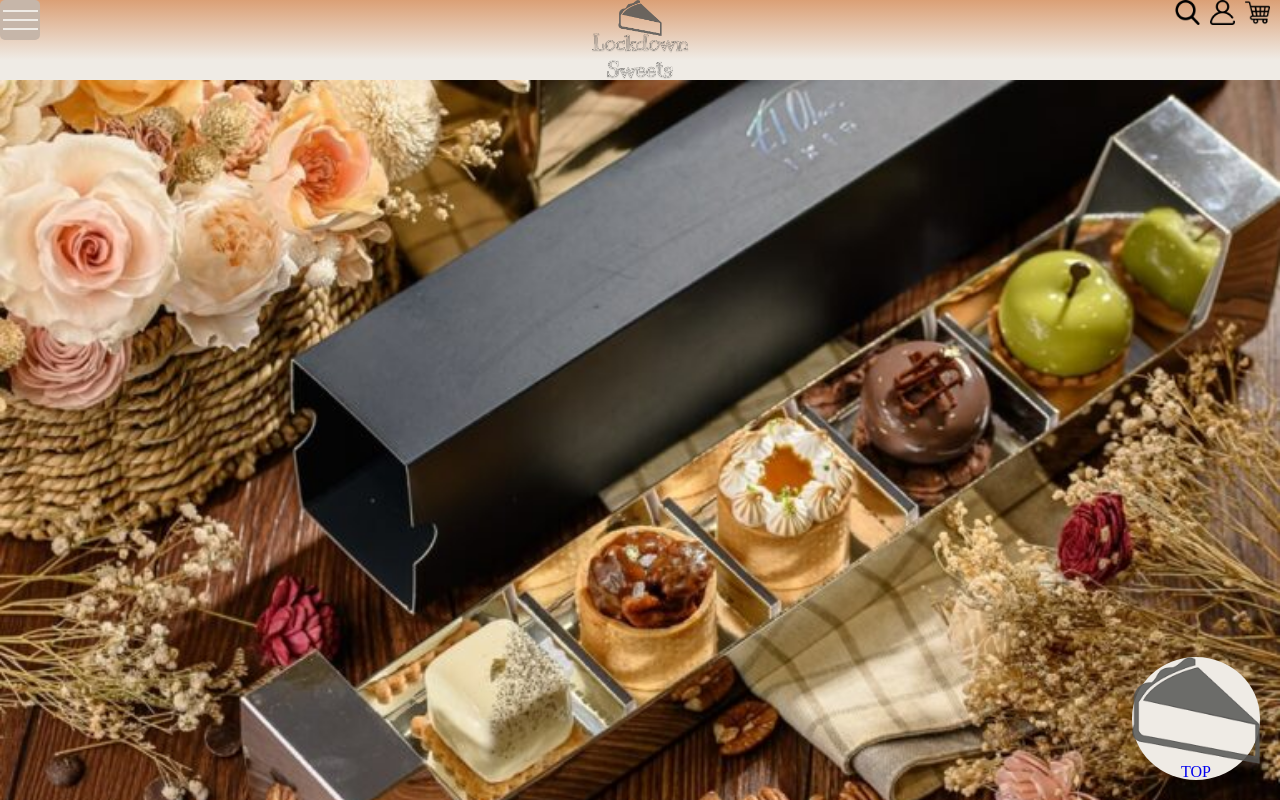
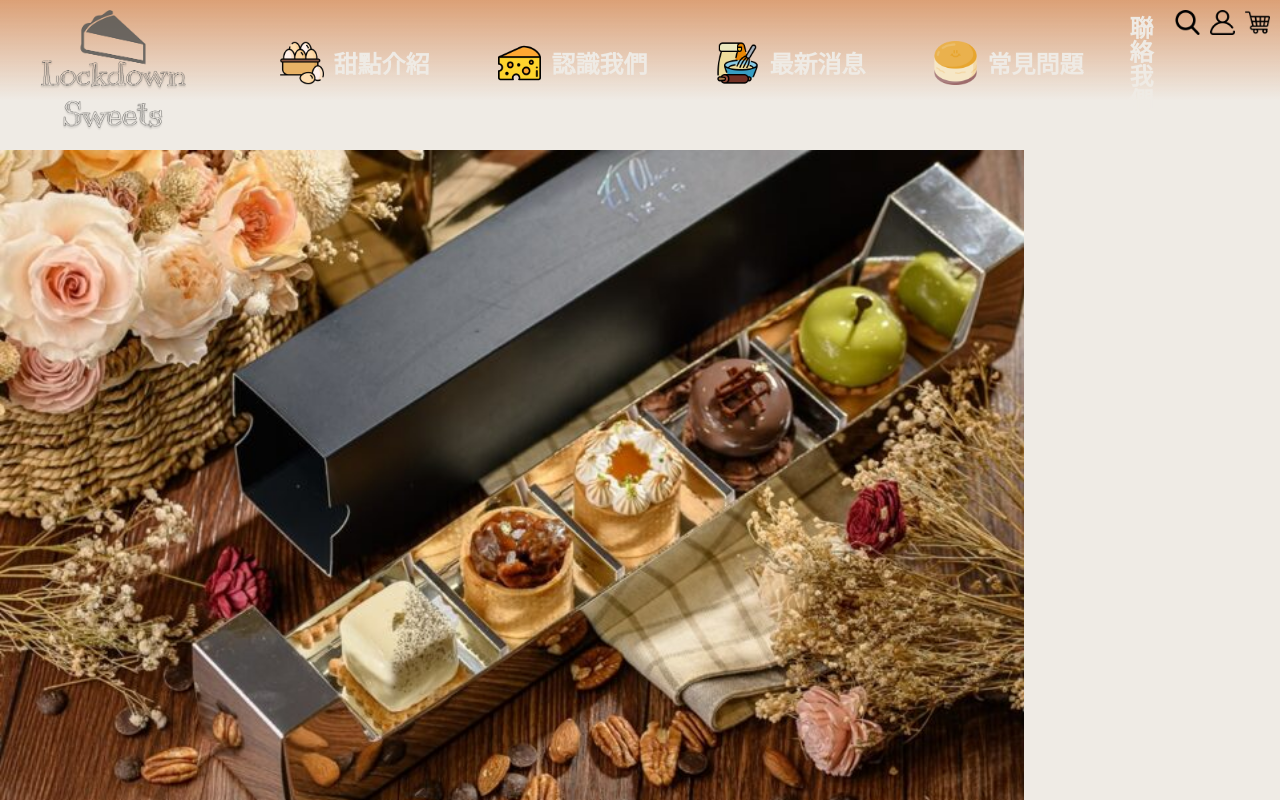
Before and after one commit to imshow123/individual-project-new, a plain HTML site: page index.html in a window 1280 px wide. Shown: the top 800 px of the page. Drawn offline with Linux system fonts and the light colour scheme.

Commit message:
電腦版導覽列完成

```diff
--- a/index.css
+++ b/index.css
@@ -11,6 +11,7 @@ img{
     width: 100%;
 }
 
+@media screen and (max-width: 768px){
 /* 漢堡 */
     #hb{
         width: 40px;
@@ -127,7 +128,7 @@ nav .icon{
         margin-right: 10px;
     }
     .banner{
-    padding-top: 20px;
+        padding-top: 60px;
     }
 
     /* 產品類別 */
@@ -181,6 +182,7 @@ nav .icon{
         bottom: 0;
         width: 100%;
         object-fit: cover;
+    }
 }
 
 /* 人氣熱賣 */
@@ -335,6 +337,110 @@ footer p{
 
 
 @media screen and (min-width: 1200px){
+    .container{
+        width: 12oopx;
+        /* margin: auto; */
+    }
+    input{
+        display: none;
+    }
+    #hb{
+        display: none;
+    }
+    .main-header{
+        /* border:5px solid rgb(15, 148, 155); */
+        width: 100%;
+        display: flex;
+        justify-content: space-between;
+        background: linear-gradient(rgba(219, 160, 118, 1) , rgba(239, 235, 229, .3));
+        height: 100px;
+        position: fixed;
+         z-index: 10; /*不設定會被蓋住 */
+    }
+    nav{
+        /* border: 1px solid red; */
+        transform: translateY(30px);
+        padding: 0 20px;
+    }
+    nav ul{
+        display: flex;
+    }
+    nav li{
+        /* border: 1px solid red; */
+        display: flex;
+        justify-content: center;
+        align-items: center;
+        font-size: 24px;
+        height: 70px;
+        /* line-height: 50px; */
+    }
+    nav li:hover>a{
+        background-color: rgba(239, 235, 229, 1);
+        color: rgba(219, 160, 118, 1);
+        border-radius: 50%;
+        line-height: 30px;
+        font-weight: bold;
+    }
+    nav li a{
+        color: rgba(239, 235, 229, 1);
+        text-decoration: none;
+        padding-left: 10px;
+        font-weight: bold;
+    }
+    nav .icon{
+        width: 20%;
+    }
+    nav li:hover>.icon{
+        width: 25%;
+    }
+    .logo{
+        /* border: 4px solid rgb(39, 176, 30); */
+        width: 50%;
+        transform: translateY(10px);
+    }
+    .service{
+        /* border: 2px solid red; */
+        transform: translateY(10px);
+        display: flex;
+        justify-content: space-between;
+    }
+    .service div{
+        /* border: 1px solid #000; */
+        width: 25px;
+        margin-right: 10px;
+    }
+    .banner{
+        padding-top: 150px;
+        width: 80%;
+    }
+    .totop{
+        display: none;
+    }
+
+
+
+
+
+
+
+
+
+
+
+
+
+
+
+
+
+
+
+
+
+
+
+
+
 
 }
 
```
Lines whose indentation alone changed are shown as unchanged.
